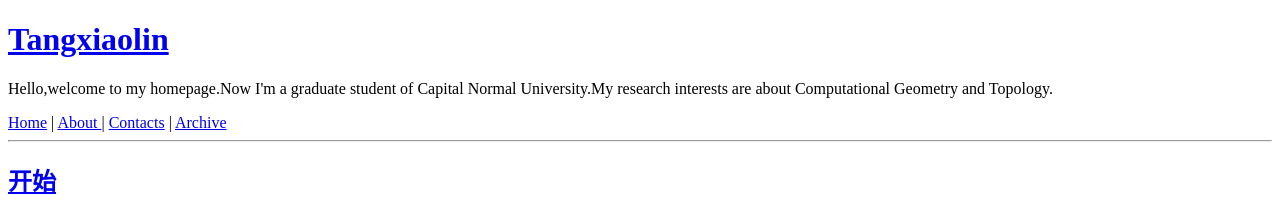
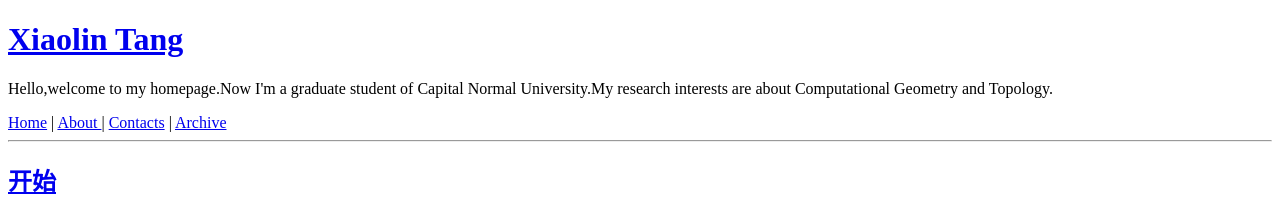
Before and after one commit to Calring/Calring.github.io, a Jekyll site: the page built from index.html, in a window 1280 px wide. Shown: the top 218 px of the page. Built offline with Jekyll 4.4.1, drawn with Linux system fonts in a browser that asks for light colours; the list of posts is cut into pages by our own code.

Commit message:
Update _config.yml

```diff
--- a/_config.yml
+++ b/_config.yml
@@ -1,5 +1,5 @@
-name: "Tangxiaolin"
-description: ""
+name: "Xiaolin Tang"
+description: "Homepage"
 
 url: ''
 baseurl: ''
```
